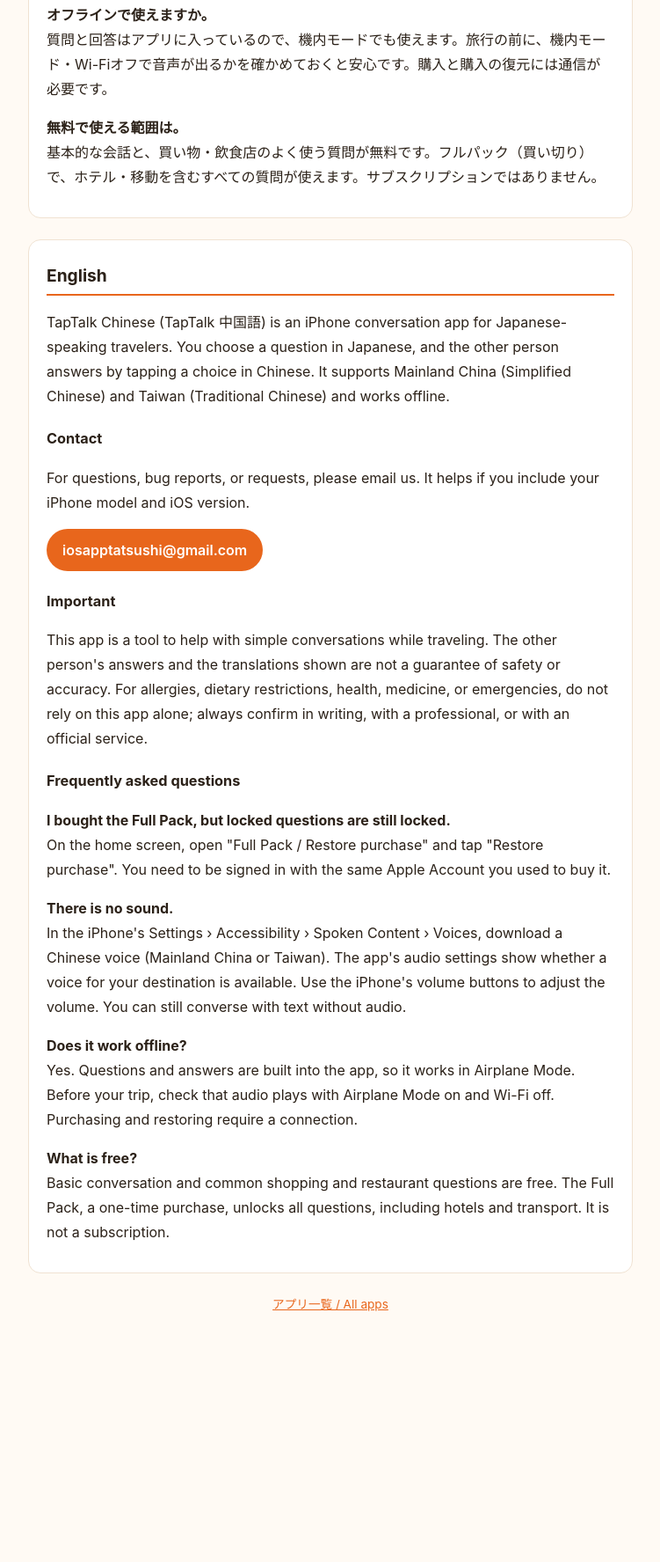
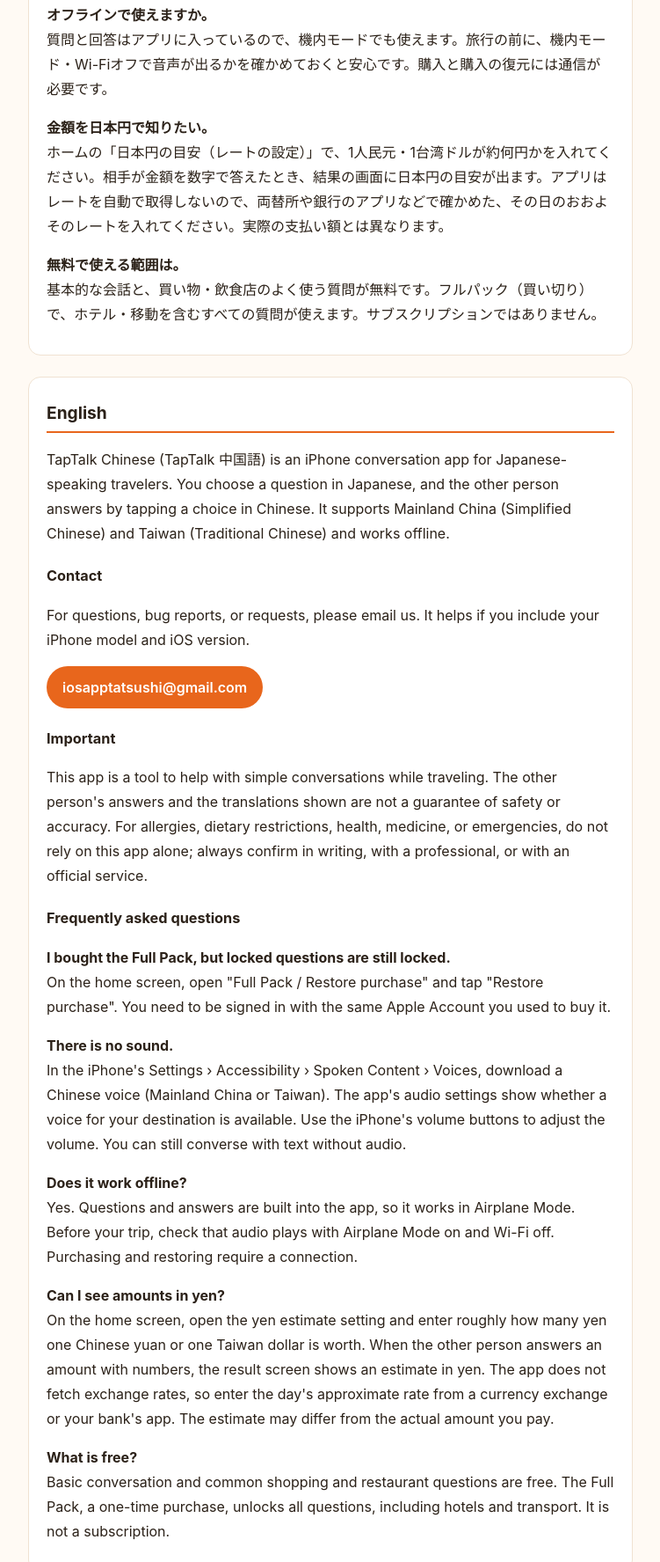
Before and after one commit to Tatsushi392/Tatsushi392.github.io, a plain HTML site: page taptalk/index.html in a window 1280 px wide. Shown: the part 1058-2833 px from the top of the page at 88% size, without its empty margins (264-1015 px from the left). Before the commit the page ends 2617 px from the top, so only its background shows below. Drawn offline with Linux system fonts and the light colour scheme.

Commit message:
TapTalk 中国語: add yen estimate FAQ and privacy note
Co-Authored-By: Claude Opus 5.5 <noreply@anthropic.com>

```diff
--- a/taptalk/index.html
+++ b/taptalk/index.html
@@ -40,6 +40,8 @@
     iPhoneの「設定」→「アクセシビリティ」→「読み上げコンテンツ」→「声」で、中国語（中国本土または台湾）の声をダウンロードしてください。アプリの「音声設定」で、旅行先の音声があるかを確認できます。音量はiPhoneの音量ボタンで調整してください。音声がなくても、文字で会話できます。</p>
     <p><strong>オフラインで使えますか。</strong><br>
     質問と回答はアプリに入っているので、機内モードでも使えます。旅行の前に、機内モード・Wi-Fiオフで音声が出るかを確かめておくと安心です。購入と購入の復元には通信が必要です。</p>
+    <p><strong>金額を日本円で知りたい。</strong><br>
+    ホームの「日本円の目安（レートの設定）」で、1人民元・1台湾ドルが約何円かを入れてください。相手が金額を数字で答えたとき、結果の画面に日本円の目安が出ます。アプリはレートを自動で取得しないので、両替所や銀行のアプリなどで確かめた、その日のおおよそのレートを入れてください。実際の支払い額とは異なります。</p>
     <p><strong>無料で使える範囲は。</strong><br>
     基本的な会話と、買い物・飲食店のよく使う質問が無料です。フルパック（買い切り）で、ホテル・移動を含むすべての質問が使えます。サブスクリプションではありません。</p>
   </section>
@@ -62,6 +64,8 @@
     In the iPhone's Settings › Accessibility › Spoken Content › Voices, download a Chinese voice (Mainland China or Taiwan). The app's audio settings show whether a voice for your destination is available. Use the iPhone's volume buttons to adjust the volume. You can still converse with text without audio.</p>
     <p><strong>Does it work offline?</strong><br>
     Yes. Questions and answers are built into the app, so it works in Airplane Mode. Before your trip, check that audio plays with Airplane Mode on and Wi-Fi off. Purchasing and restoring require a connection.</p>
+    <p><strong>Can I see amounts in yen?</strong><br>
+    On the home screen, open the yen estimate setting and enter roughly how many yen one Chinese yuan or one Taiwan dollar is worth. When the other person answers an amount with numbers, the result screen shows an estimate in yen. The app does not fetch exchange rates, so enter the day's approximate rate from a currency exchange or your bank's app. The estimate may differ from the actual amount you pay.</p>
     <p><strong>What is free?</strong><br>
     Basic conversation and common shopping and restaurant questions are free. The Full Pack, a one-time purchase, unlocks all questions, including hotels and transport. It is not a subscription.</p>
   </section>
```
Also changed, not shown: taptalk/privacy.html (+2 -2 lines).
